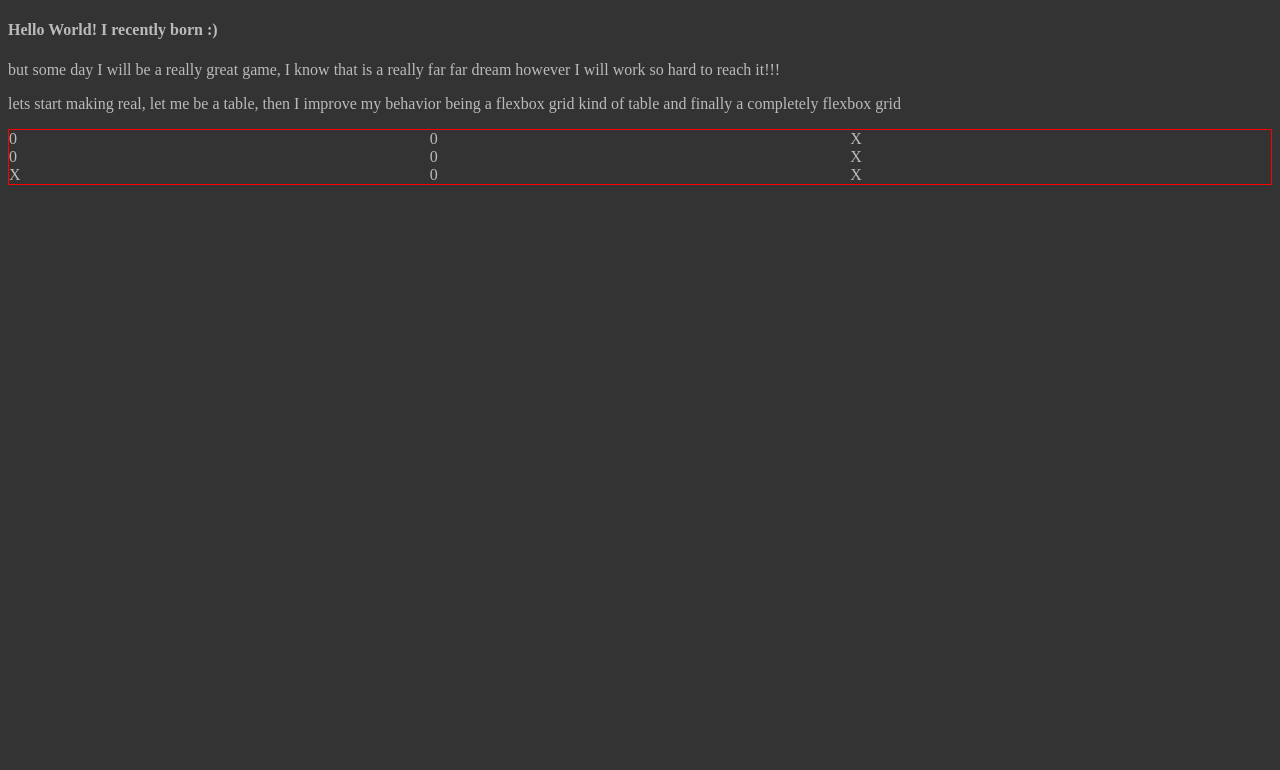
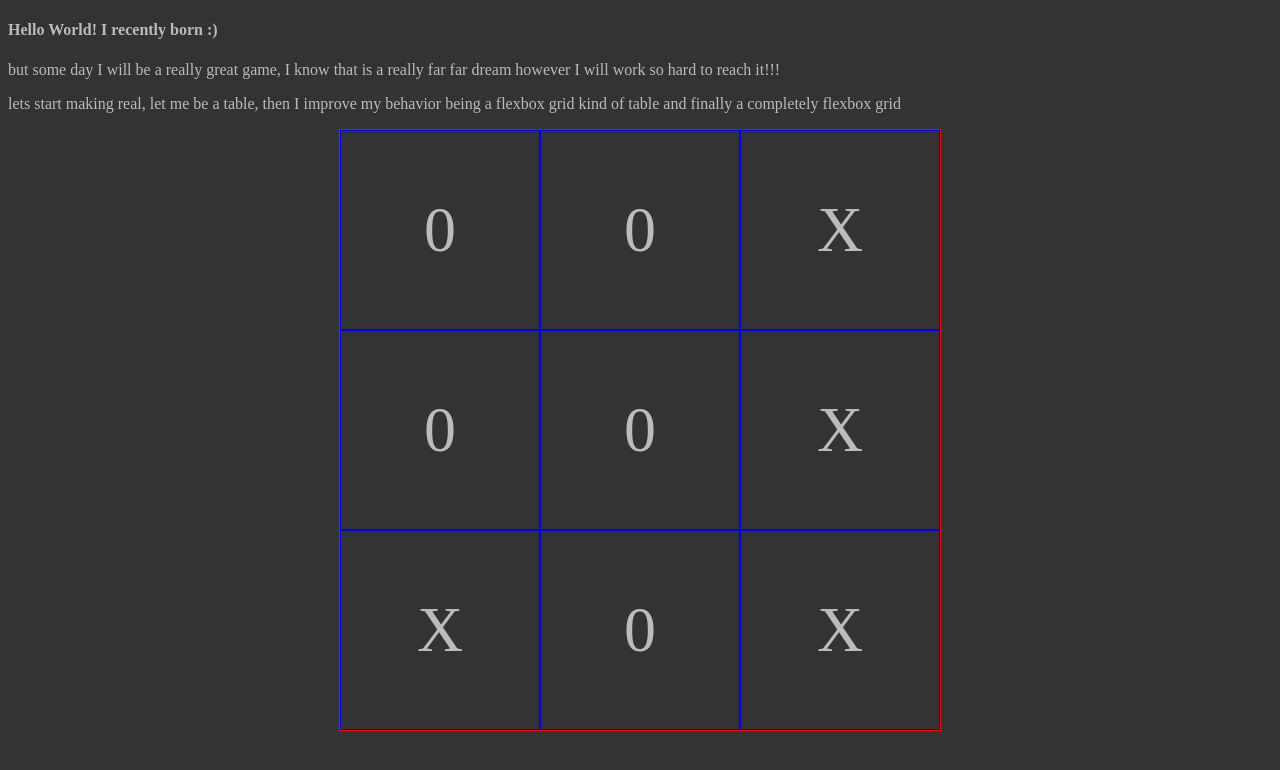
Before and after one commit to ealipio/bbt-tictactoe, a website with bundled scripts: page index.html in a window 1280 px wide. Built offline with nearby package versions, Linux system fonts and the light colour scheme.

Commit message:
tunning the view of game board

```diff
--- a/src/style.css
+++ b/src/style.css
@@ -7,4 +7,15 @@ body{
     display: grid;
     grid-template: repeat(3, 1fr)/ repeat(3, 1fr);;
     border: 1px solid red;
+    width: 600px;
+    height:600px;
+    margin: 0  auto;
 }
+
+.box{
+    border: 1px solid blue;
+    display: flex;
+    justify-content: center;
+    align-items: center;
+    font-size: 4em;
+}
```
